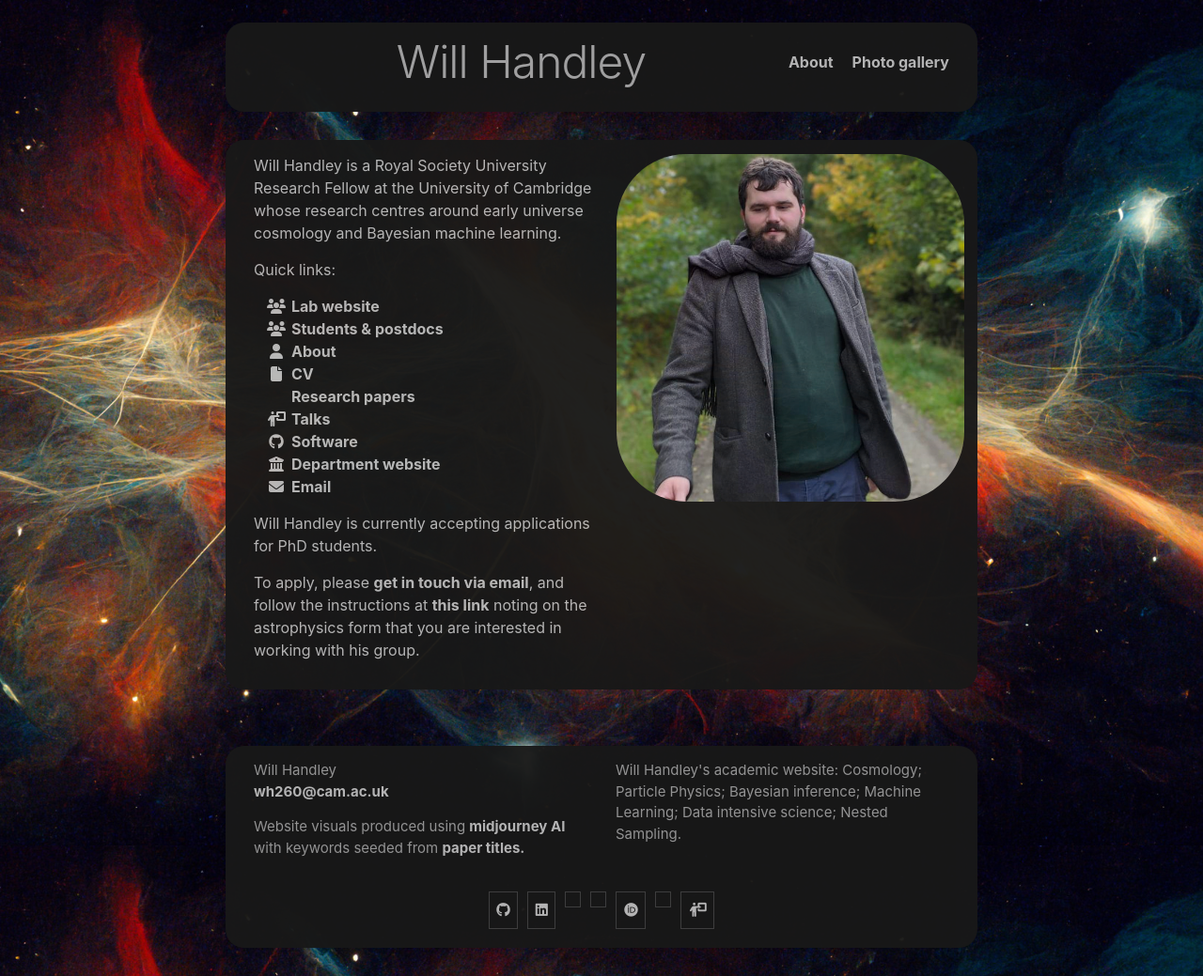
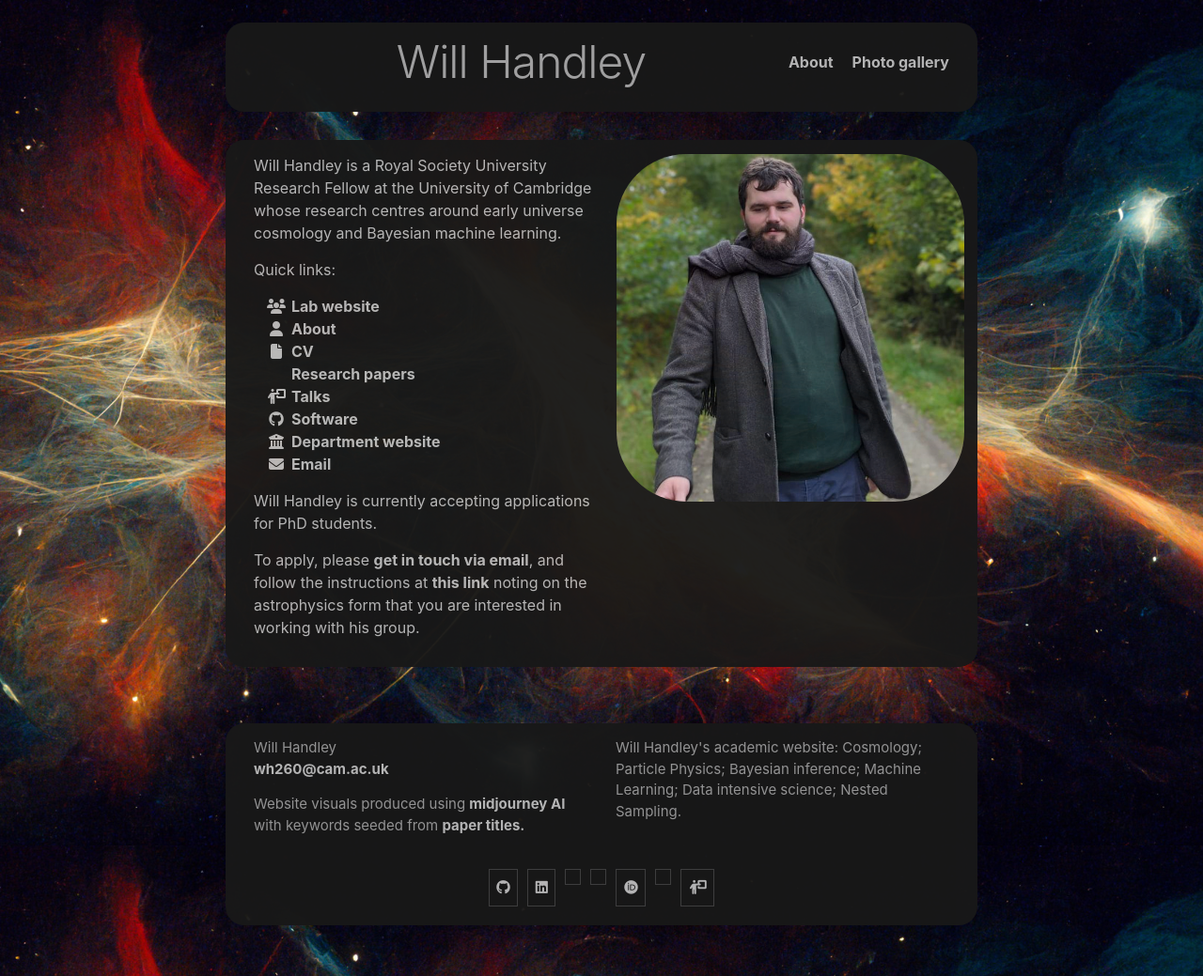
Before and after one commit to williamjameshandley/williamjameshandley.github.io, a Jekyll site: the page built from index.md, in a window 1280 px wide. Shown: the whole page at 94% size. Built offline with Jekyll 4.4.1, drawn with Linux system fonts in a browser that asks for light colours; nearby versions of some CDN libraries; a style sheet for code colours, icons or effects is not loaded.

Commit message:
Updated index.md

```diff
--- a/index.md
+++ b/index.md
@@ -34,7 +34,6 @@ layout: home
 Quick links:
 <ul class="fa-ul">
 <li><a href="https://handley-lab.co.uk" title="Lab website"><span class="fa-li"><i class="fa fa-users"></i></span> Lab website </a></li>
-<li><a href="/students" title="Students & postdocs"><span class="fa-li"><i class="fa fa-users"></i></span> Students & postdocs </a></li>
 <li><a href="/about" title="About"><span class="fa-li"><i class="fa fa-user"></i></span> About </a></li>
 <li><a href="https://github.com/williamjameshandley/CV/raw/master/CV_will_handley.pdf" title="CV"><span class="fa-li"><i class="fa fa-file"></i></span> CV </a></li>
 <li><a href="https://arxiv.org/a/handley_w_1.html" title="arXiv papers"><span class="fa-li"><i class="ai ai-arxiv"></i></span> Research papers </a> <a href="https://scholar.google.com/citations?user=9Ow4mn0AAAAJ&hl=en" title="Google scholar"><i class="ai ai-google-scholar"></i></a> <a href="https://orcid.org/0000-0002-5866-0445" title="ORCiD"><i class="ai ai-orcid"></i></a> <a href="https://ui.adsabs.harvard.edu/search/q=orcid%3A0000-0002-5866-0445&sort=date%20desc%2C%20bibcode%20desc&p_=0" title="ADS"><i class="ai ai-ads"></i></a> <a href="https://www.webofscience.com/wos/author/record/770920" title="publons"><i class="ai ai-publons"></i></a></li>
```
